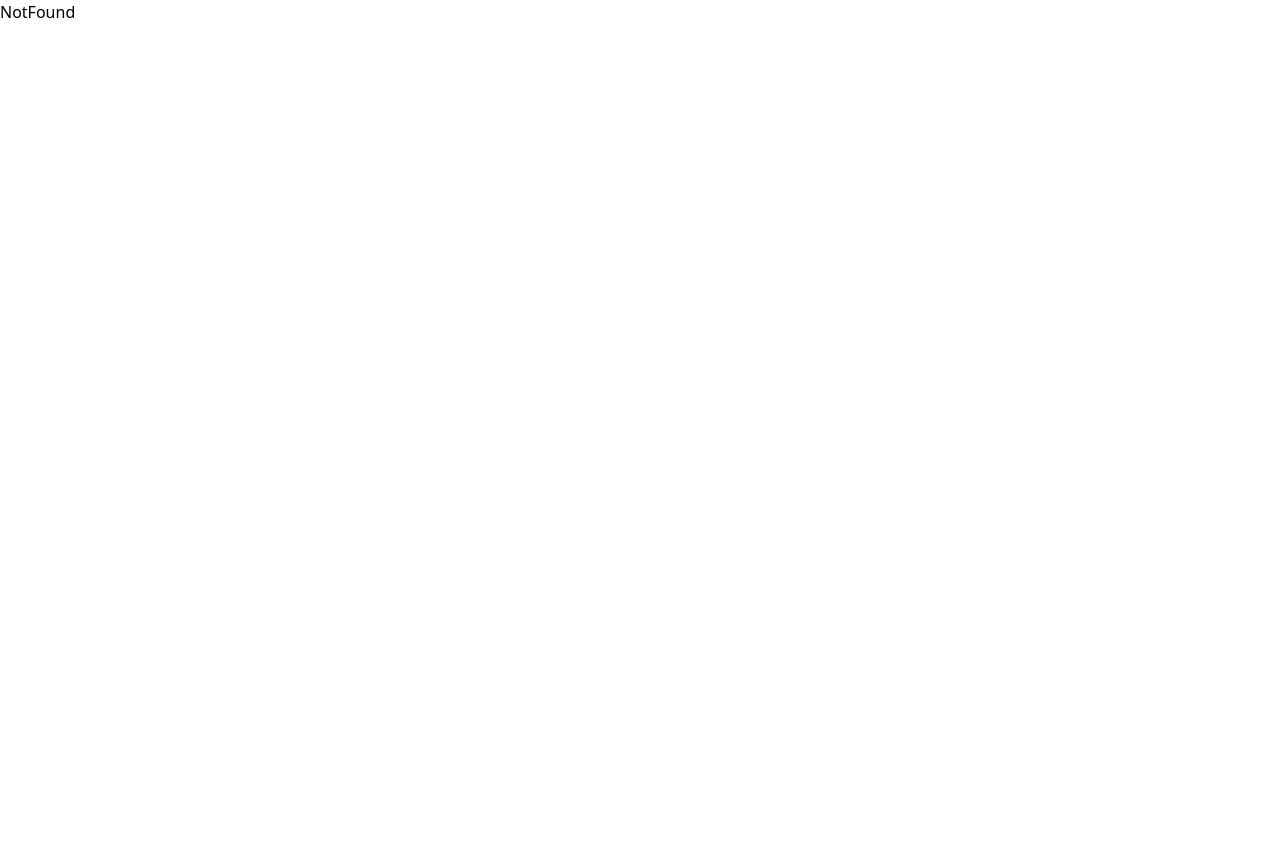
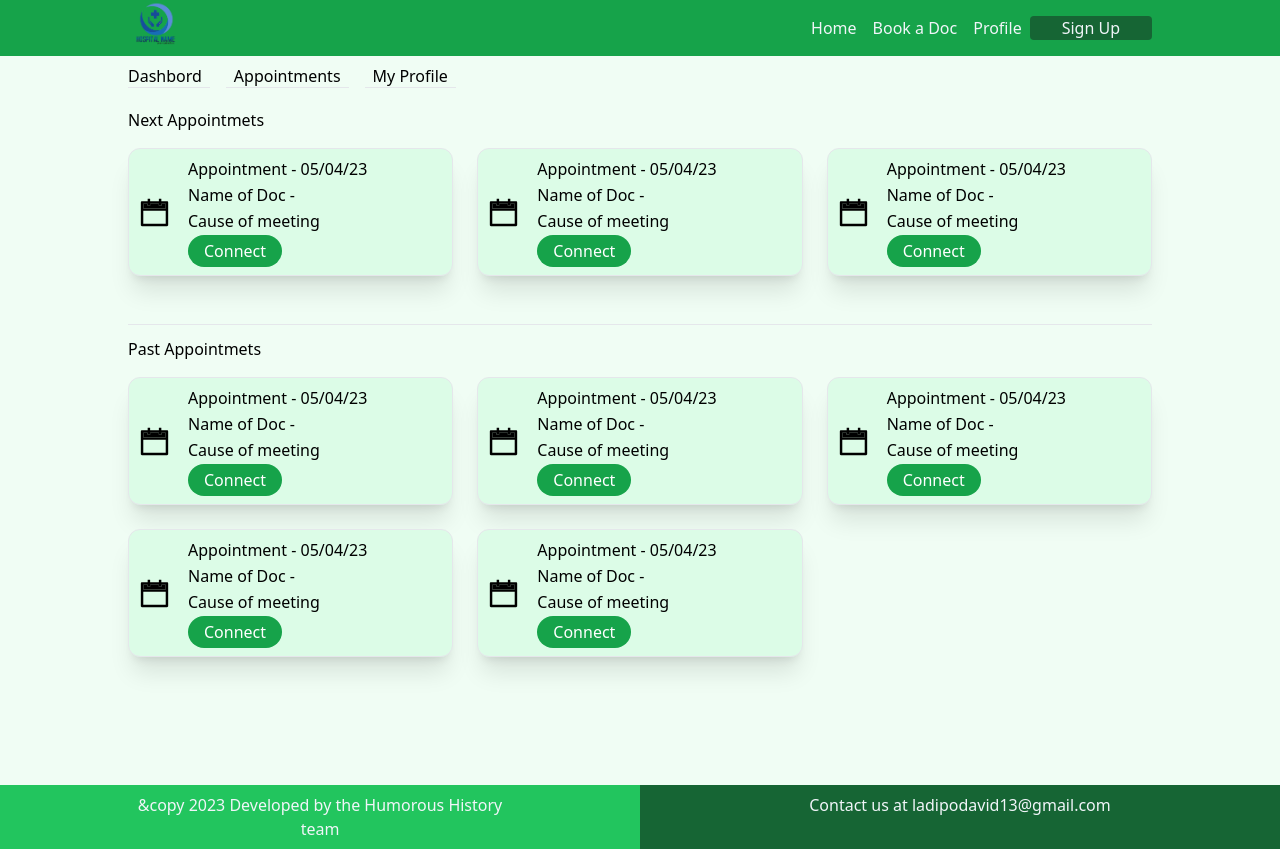
Before and after one commit to daols1/HH-MedLine, a React (Vite) app: page /profile/appointments in a window 1280 px wide. Before the commit the page ends 800 px from the top, so only its background shows below. Built offline with nearby package versions, Linux system fonts and the light colour scheme.

Commit message:
Added some other pages

```diff
--- a/src/App.jsx
+++ b/src/App.jsx
@@ -7,6 +7,8 @@ import BookAnAppoinment from './components/BookAnAppoinment/BookAnAppoinment'
 import Login from './components/Login/Login'
 import SignUp from './components/SignUp/SignUp'
 import NotFound from './components/NotFound/NotFound'
+import ProfileApointments from './components/ProfileApointments/ProfileApointments'
+import MyProfile from './components/MyProfile/MyProfile'
 
 function App() {
 
@@ -17,6 +19,9 @@ function App() {
         <Route path='/' element={<SharedLayout />} >
           <Route index element= {<Home />} />
           <Route path='/profile' element={<Profile />} />
+          <Route path='/profile/dashboard' element={<Profile />} />
+          <Route path='/profile/appointments' element={<ProfileApointments />} />
+          <Route path='/profile/myprofile' element={<MyProfile />} />
           <Route path='/book-an-appointment' element={<BookAnAppoinment />} />
           <Route path='/login' element={<Login />} />
           <Route path='/signup' element={<SignUp />} />
--- /dev/null
+++ b/src/components/MyProfile/MyProfile.jsx
@@ -0,0 +1,48 @@
+import React from 'react'
+import { Link } from 'react-router-dom'
+
+function MyProfile() {
+  return (
+    <div className='bg-green-50 px-10 md:px-32 pb-20'>
+    {/* Dashborad nav */}
+      <nav className='flex list-none py-2'>
+        <li ><Link to='/profile' className='pr-2 mr-2 border-b hover:border-b-green-600 ' >Dashbord</Link></li>
+        <li ><Link to='/profile/appointments' className='px-2 mx-2 border-b hover:border-b-green-600 ' >Appointments</Link></li>
+        <li ><Link to='/profile/myprofile' className='px-2 mx-2 border-b hover:border-b-green-600 ' >My Profile</Link></li>
+      </nav>
+      <div className='flex flex-col sm:flex-row gap-16 pt-6'>
+          {/* Main content */}
+          <div className='flex flex-col gap-2 bg-white p-6 rounded-xl w-full sm:w-4/6 '>
+            <div className='flex flex-row justify-between border-b'>
+                <h2>Name</h2>
+                <p>Ogunmepkon Sheif</p>
+            </div>
+            <div className='flex flex-row justify-between border-b'>
+                <h2>Email</h2>
+                <p>somthing</p>
+            </div>
+            <div className='flex flex-row justify-between border-b'>
+                <h2>Mobile Number</h2>
+                <p>somthing</p>
+            </div>
+            <div className='flex flex-row justify-between border-b'>
+                <h2>DOB</h2>
+                <p>somthing</p>
+            </div>
+            <div className='flex flex-row justify-between border-b'>
+                <h2>Home address</h2>
+                <p>somthing</p>
+            </div>
+            <button className='bg-green-600 text-slate-100 py-2 rounded-xl hover:bg-green-700'>Edit</button>
+          </div>
+          <div className='w-2/6'>
+            Picture
+            Name
+            Details
+          </div>
+      </div>
+    </div>
+  )
+}
+
+export default MyProfile
--- a/src/components/Profile/Profile.jsx
+++ b/src/components/Profile/Profile.jsx
@@ -7,9 +7,9 @@ function Profile() {
     <div className='bg-green-50 px-10 md:px-32 pb-20'>
       {/* Dashborad nav */}
       <nav className='flex list-none py-2'>
-        <li ><Link className='pr-2 mr-2 border-b hover:border-b-green-600 ' >Dashbord</Link></li>
-        <li ><Link className='px-2 mx-2 border-b hover:border-b-green-600 ' >Appointments</Link></li>
-        <li ><Link className='px-2 mx-2 border-b hover:border-b-green-600 ' >My Profile</Link></li>
+        <li ><Link to='/profile' className='pr-2 mr-2 border-b hover:border-b-green-600 ' >Dashbord</Link></li>
+        <li ><Link to='/profile/appointments' className='px-2 mx-2 border-b hover:border-b-green-600 ' >Appointments</Link></li>
+        <li ><Link to='/profile/myprofile' className='px-2 mx-2 border-b hover:border-b-green-600 ' >My Profile</Link></li>
       </nav>
         <div className='flex flex-col gap-4 pt-3 pb-12'>
           <p>Next Appointmets</p>
--- /dev/null
+++ b/src/components/ProfileApointments/ProfileApointments.jsx
@@ -0,0 +1,184 @@
+import { Link } from 'react-router-dom'
+import {AiTwotoneCalendar} from 'react-icons/ai'
+import {motion} from 'framer-motion'
+
+function ProfileApointments() {
+  return (
+      <div className='bg-green-50 px-10 md:px-32 pb-20'>
+      {/* Dashborad nav */}
+      <nav className='flex list-none py-2'>
+        <li ><Link to='/profile' className='pr-2 mr-2 border-b hover:border-b-green-600 ' >Dashbord</Link></li>
+        <li ><Link to='/profile/appointments' className='px-2 mx-2 border-b hover:border-b-green-600 ' >Appointments</Link></li>
+        <li ><Link to='/profile/myprofile' className='px-2 mx-2 border-b hover:border-b-green-600 ' >My Profile</Link></li>
+      </nav>
+        <div className='flex flex-col gap-4 pt-3 pb-12'>
+          <p>Next Appointmets</p>
+          {/* Gonna map trhough some data and return Appointment Cards */}
+        <div className='flex flex-col gap-6 sm:flex-row '>
+          <motion.div
+          initial={{
+            y: 100,
+            opacity:0,
+          }}
+          whileInView={{
+            y:0,
+            opacity:1,
+          }}
+          className='flex gap-4 bg-green-100 rounded-xl p-2 border w-full items-center shadow-xl '>
+            <AiTwotoneCalendar size={35} />
+            <div className='flex flex-col gap-0.5'>
+              {/* The contents are meant to be dynamic */}
+              <h3>Appointment - 05/04/23</h3>
+              <p>Name of Doc -</p>
+              <p>Cause of meeting</p>
+              <button className='justify-self-start bg-green-600 max-w-fit text-white px-4 py-1 rounded-2xl'>Connect</button>
+            </div>
+          </motion.div>
+          <motion.div
+          initial={{
+            y: 100,
+            opacity:0,
+          }}
+          whileInView={{
+            y:0,
+            opacity:1,
+          }}
+          className='flex gap-4 bg-green-100 rounded-xl p-2 border w-full items-center shadow-xl '>
+            <AiTwotoneCalendar size={35} />
+            <div className='flex flex-col gap-0.5'>
+              {/* The contents are meant to be dynamic */}
+              <h3>Appointment - 05/04/23</h3>
+              <p>Name of Doc -</p>
+              <p>Cause of meeting</p>
+              <button className='justify-self-start bg-green-600 max-w-fit text-white px-4 py-1 rounded-2xl'>Connect</button>
+            </div>
+          </motion.div>
+          <motion.div
+          initial={{
+            y: 100,
+            opacity:0,
+          }}
+          whileInView={{
+            y:0,
+            opacity:1,
+          }}
+          className='flex gap-4 bg-green-100 rounded-xl p-2 border w-full items-center shadow-xl '>
+            <AiTwotoneCalendar size={35} />
+            <div className='flex flex-col gap-0.5'>
+              {/* The contents are meant to be dynamic */}
+              <h3>Appointment - 05/04/23</h3>
+              <p>Name of Doc -</p>
+              <p>Cause of meeting</p>
+              <button className='justify-self-start bg-green-600 max-w-fit text-white px-4 py-1 rounded-2xl'>Connect</button>
+            </div>
+          </motion.div>
+        </div>
+      </div>
+      <hr />
+      {/* Past appointments */}
+      <div className='flex flex-col gap-4 pt-3 pb-12'>
+          <p>Past Appointmets</p>
+          {/* Gonna map trhough some data and return Appointment Cards */}
+        <div className='grid grid-cols-1 sm:grid-cols-3 gap-6 sm:flex-row '>
+          <motion.div
+          initial={{
+            y: 100,
+            opacity:0,
+          }}
+          whileInView={{
+            y:0,
+            opacity:1,
+          }}
+          className='flex gap-4 bg-green-100 rounded-xl p-2 border w-full items-center shadow-xl '>
+            <AiTwotoneCalendar size={35} />
+            <div className='flex flex-col gap-0.5'>
+              {/* The contents are meant to be dynamic */}
+              <h3>Appointment - 05/04/23</h3>
+              <p>Name of Doc -</p>
+              <p>Cause of meeting</p>
+              <button className='justify-self-start bg-green-600 max-w-fit text-white px-4 py-1 rounded-2xl'>Connect</button>
+            </div>
+          </motion.div>
+          <motion.div
+          initial={{
+            y: 100,
+            opacity:0,
+          }}
+          whileInView={{
+            y:0,
+            opacity:1,
+          }}
+          className='flex gap-4 bg-green-100 rounded-xl p-2 border w-full items-center shadow-xl '>
+            <AiTwotoneCalendar size={35} />
+            <div className='flex flex-col gap-0.5'>
+              {/* The contents are meant to be dynamic */}
+              <h3>Appointment - 05/04/23</h3>
+              <p>Name of Doc -</p>
+              <p>Cause of meeting</p>
+              <button className='justify-self-start bg-green-600 max-w-fit text-white px-4 py-1 rounded-2xl'>Connect</button>
+            </div>
+          </motion.div>
+          <motion.div
+          initial={{
+            y: 100,
+            opacity:0,
+          }}
+          whileInView={{
+            y:0,
+            opacity:1,
+          }}
+          className='flex gap-4 bg-green-100 rounded-xl p-2 border w-full items-center shadow-xl '>
+            <AiTwotoneCalendar size={35} />
+            <div className='flex flex-col gap-0.5'>
+              {/* The contents are meant to be dynamic */}
+              <h3>Appointment - 05/04/23</h3>
+              <p>Name of Doc -</p>
+              <p>Cause of meeting</p>
+              <button className='justify-self-start bg-green-600 max-w-fit text-white px-4 py-1 rounded-2xl'>Connect</button>
+            </div>
+          </motion.div>
+          <motion.div
+          initial={{
+            y: 100,
+            opacity:0,
+          }}
+          whileInView={{
+            y:0,
+            opacity:1,
+          }}
+          className='flex gap-4 bg-green-100 rounded-xl p-2 border w-full items-center shadow-xl '>
+            <AiTwotoneCalendar size={35} />
+            <div className='flex flex-col gap-0.5'>
+              {/* The contents are meant to be dynamic */}
+              <h3>Appointment - 05/04/23</h3>
+              <p>Name of Doc -</p>
+              <p>Cause of meeting</p>
+              <button className='justify-self-start bg-green-600 max-w-fit text-white px-4 py-1 rounded-2xl'>Connect</button>
+            </div>
+          </motion.div>
+          <motion.div
+          initial={{
+            y: 100,
+            opacity:0,
+          }}
+          whileInView={{
+            y:0,
+            opacity:1,
+          }}
+          className='flex gap-4 bg-green-100 rounded-xl p-2 border w-full items-center shadow-xl '>
+            <AiTwotoneCalendar size={35} />
+            <div className='flex flex-col gap-0.5'>
+              {/* The contents are meant to be dynamic */}
+              <h3>Appointment - 05/04/23</h3>
+              <p>Name of Doc -</p>
+              <p>Cause of meeting</p>
+              <button className='justify-self-start bg-green-600 max-w-fit text-white px-4 py-1 rounded-2xl'>Connect</button>
+            </div>
+          </motion.div>
+        </div>
+      </div>
+    </div>
+  )
+}
+
+export default ProfileApointments
```
